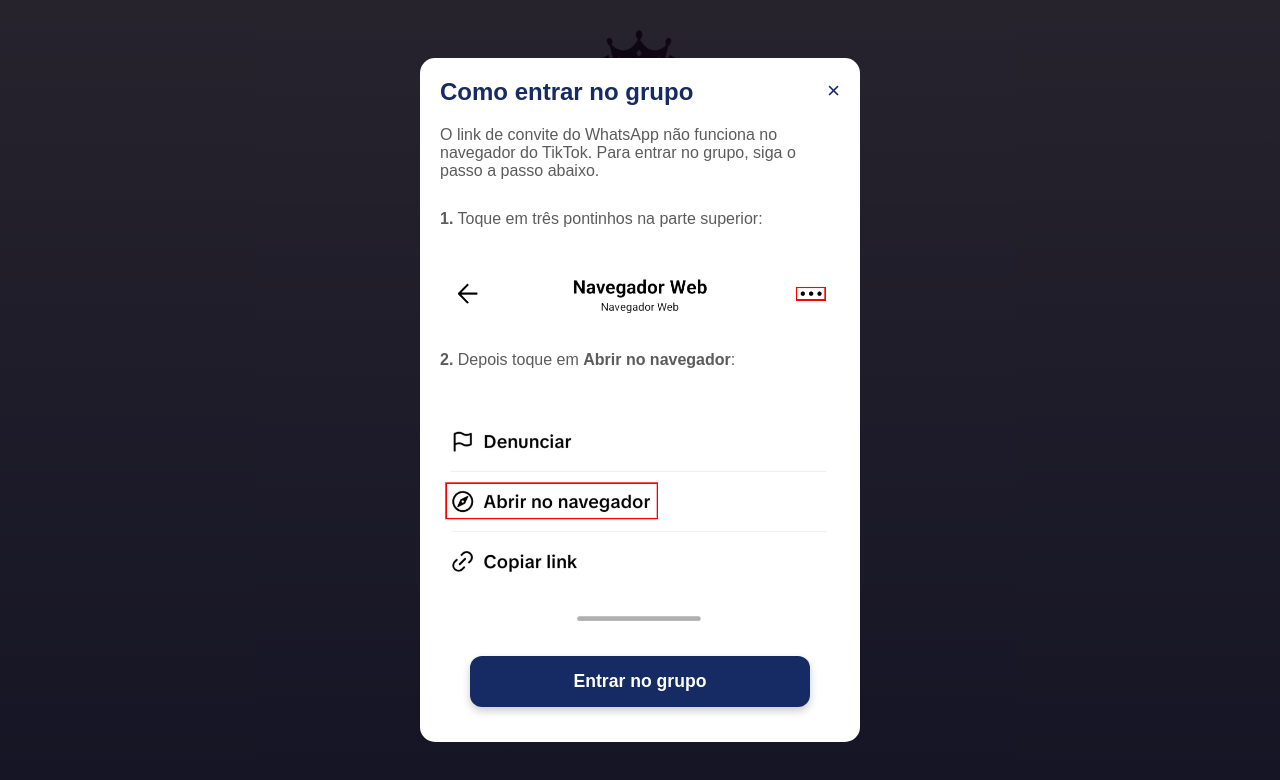
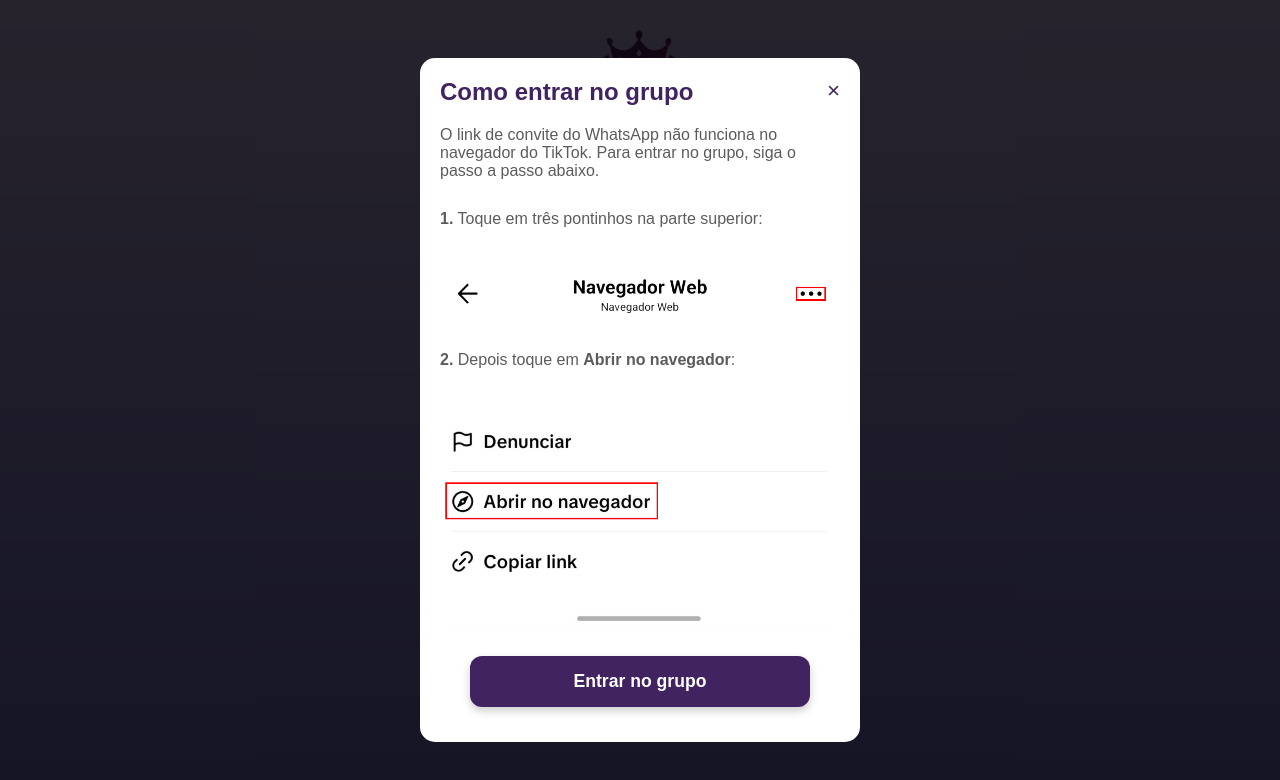
Before and after one commit to lordzerthas/teste, a plain HTML site: page page_popup.html in a window 1280 px wide. Drawn offline with Linux system fonts and the light colour scheme.

Commit message:
Add files via upload

```diff
--- a/page_popup.html
+++ b/page_popup.html
@@ -95,7 +95,7 @@ body {
 
     .popup-content h2 {
       margin-top: 0;
-      color: #162a64;
+      color: #412360;
     }
 
     .popup-content img {
@@ -105,7 +105,7 @@ body {
     }
 
     .popup .btn {
-      background: #162a64;
+      background: #412360;
       color: #fff;
     }
 
@@ -113,7 +113,7 @@ body {
       float: right;
       font-size: 1.4em;
       cursor: pointer;
-      color: #162a64;
+      color: #412360;
     }
 
     @keyframes fadeIn {
```
Also changed, not shown: index.html (+1 -1 lines).
